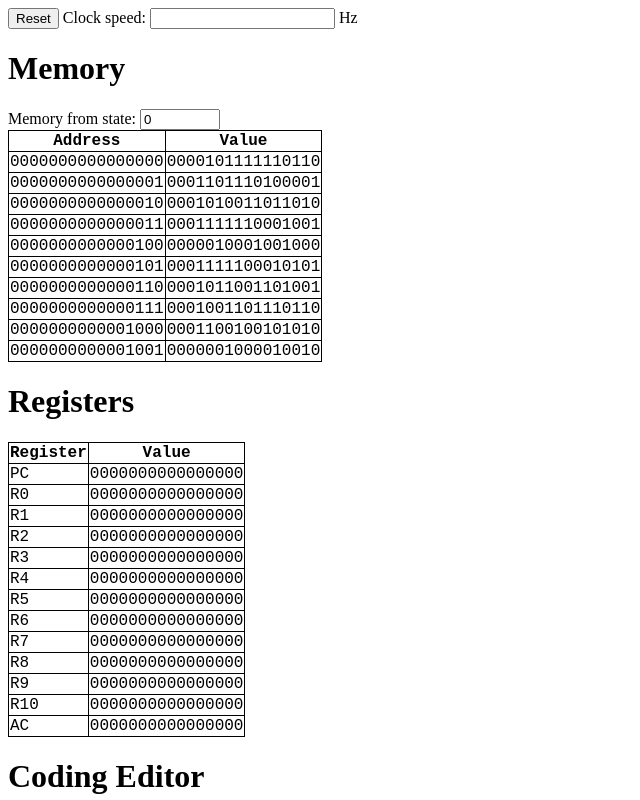
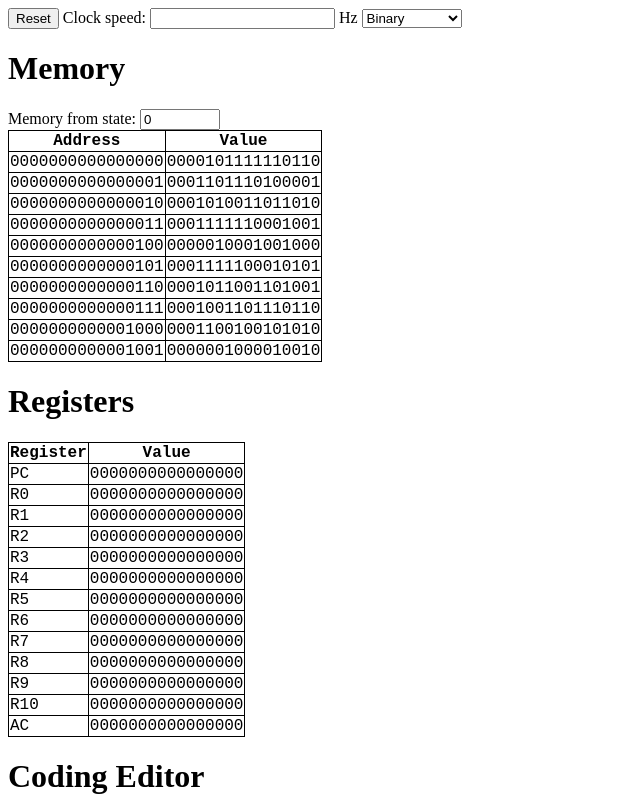
Before and after one commit to horenso/micro16, a Vue app: page / in a window 1280 px wide. Shown: the top 800 px of the page, without its empty margins (0-640 px from the left). Built offline with nearby package versions, Linux system fonts and the light colour scheme.

Commit message:
Add number system dropdown without functionality.

```diff
--- a/src/components/Toolbar.vue
+++ b/src/components/Toolbar.vue
@@ -5,6 +5,11 @@ import { ref } from "vue";
 <template>
   <button>Reset</button>
   Clock speed: <input /> Hz
+  <select>
+    <option value="2">Binary</option>
+    <option value="10">Decimal</option>
+    <option value="16">Hexadecimal</option>
+  </select>
 </template>
 
 <style scoped></style>
```
